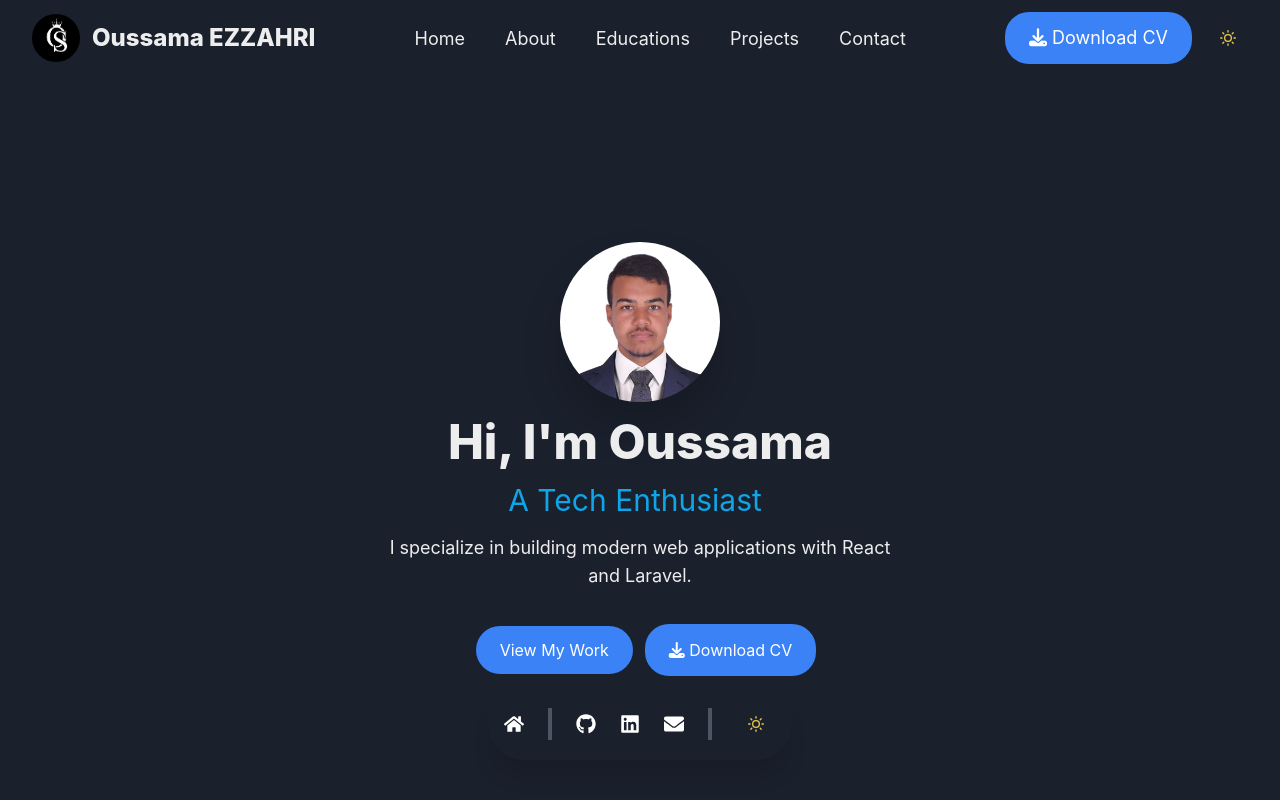
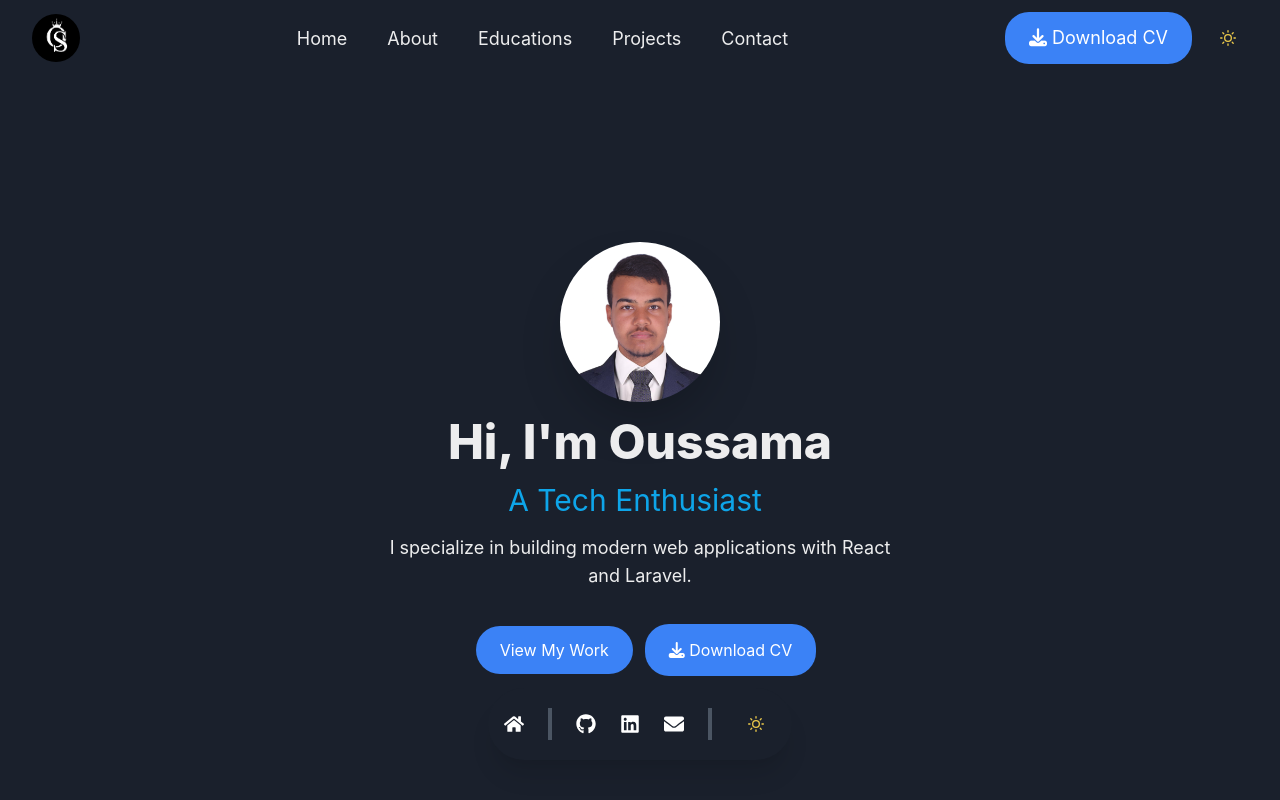
Before and after one commit to OussEzza/My-Portfolio, a React (Create React App) app: page / in a window 1280 px wide. Shown: the top 800 px of the page. Built offline with nearby package versions, Linux system fonts and the light colour scheme.

Commit message:
Edit the navbar

```diff
--- a/src/components/NavBar.jsx
+++ b/src/components/NavBar.jsx
@@ -20,10 +20,10 @@ export default function NavBar() {
           {/* Logo Section */}
           <a
             href="/"
-            className="flex items-center space-x-3 text-2xl transition-all transform hover:-translate-y-1 hover:text-blue-500 font-extrabold"
+            className="flex items-center space-x-3 text-2xl transition-all transform hover:text-blue-500 font-extrabold"
           >
             <Avatar name="Oussama EZZAHRI" src="./O.png" />
-            <span>Oussama EZZAHRI</span>
+            {/* <span>Oussama EZZAHRI</span> */}
           </a>
 
           {/* Desktop Links Section */}
```
